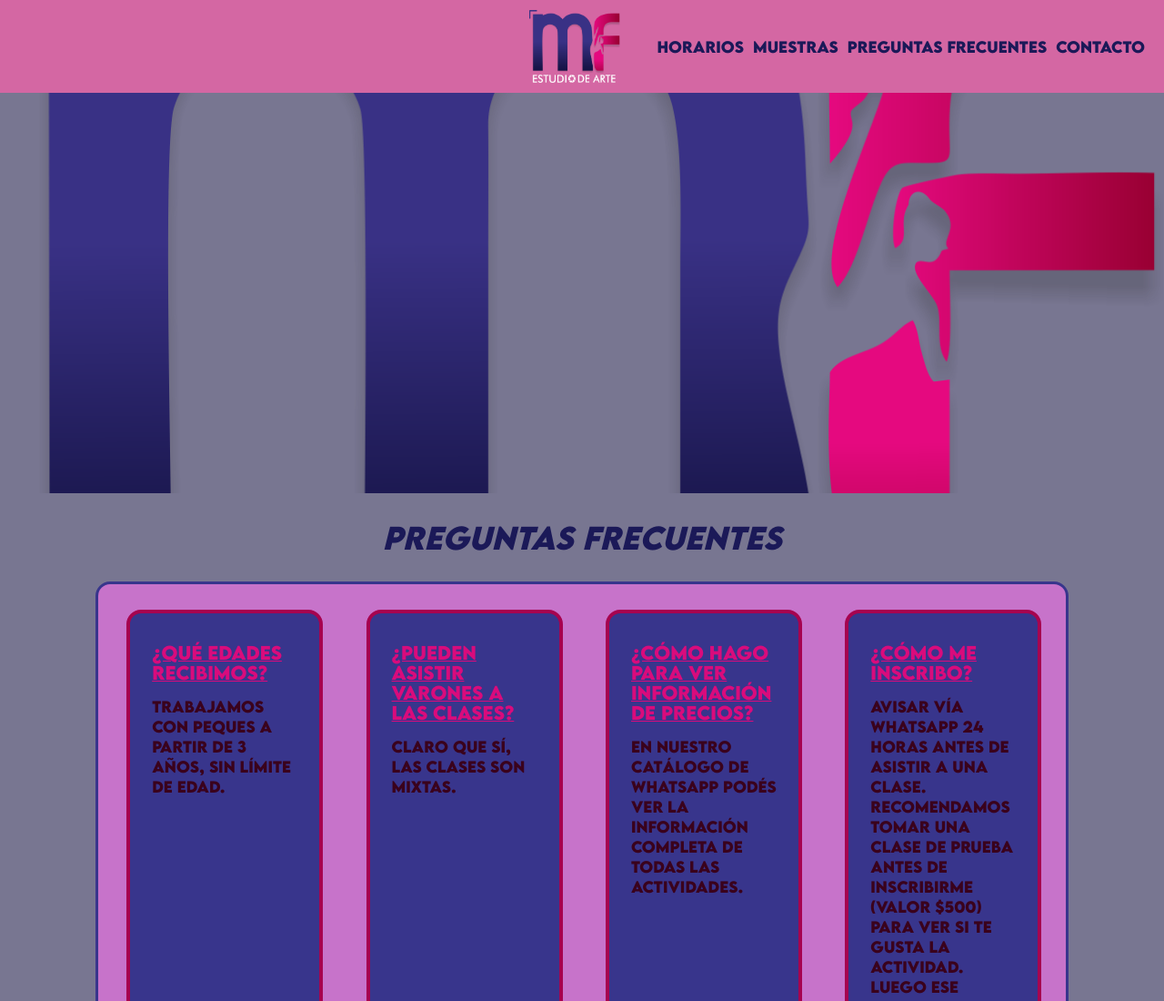
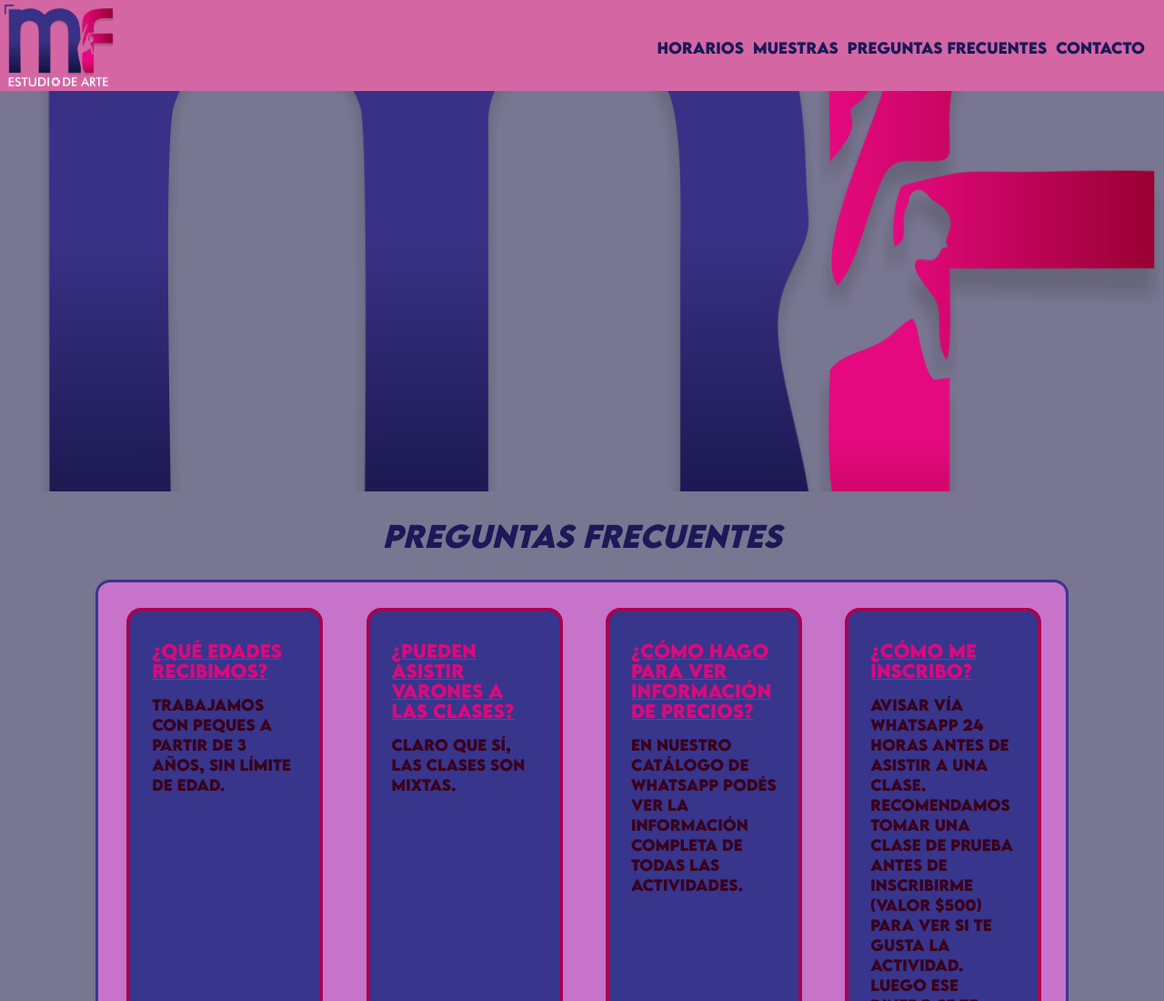
Before and after one commit to GonzaloDisanti/Repositorio1.github.io-PF-Disanti, a plain HTML site: page pages/faq.html in a window 1280 px wide. Shown: the top 1100 px of the page at 91% size. Drawn offline with Linux system fonts and the light colour scheme.

Commit message:
Modifiqué menú

```diff
--- a/css/styles.css
+++ b/css/styles.css
@@ -27,29 +27,20 @@ body{
     color: #38358C;
     font-size: 2em;
 }
-h1{
-    font-family: "Lemon Milk";
-    font-size: 2em;
-    font-weight: 900;
-    font-style: italic;
-    color: #1b1958;
-    text-align: center;
-}
 header{
     background-color: #d467a3;
     position: sticky;
     top: 0;
     width: 100%;
+    height: 100px;
     display: flex;
-    flex-flow: row-reverse wrap;
+    flex-flow: row wrap;
     justify-content: space-between;
 }
-header nav a img{
-    width: 100px;
-    height: 80px;
-    display: flex;
-    justify-content: flex-start;
-    align-items: stretch;
+header div a img{
+    width: 120px;
+    height: 90px;
+    padding: 5px;
 }
 header nav{
     display: flex;
@@ -80,6 +71,14 @@ header nav ul li a{
     background-size: cover;
     background-attachment: fixed;
     height: 55vh;
+}
+h1{
+    font-family: "Lemon Milk";
+    font-size: 2em;
+    font-weight: 900;
+    font-style: italic;
+    color: #1b1958;
+    text-align: center;
 }
 section h1{
     font-family: "Lemon Milk";
--- a/pages/faq.html
+++ b/pages/faq.html
@@ -12,10 +12,12 @@
 </head>
 <body>
     <header>
+        <div>
+            <a href="../index.html">
+                <img src="../assets/img/LOGO MF PNG COLOR.png" alt="Logo Estudio de Arte">
+            </a>
+        </div>
         <nav>
-            <a href="../index.html">
-                <img class="logo-index" src="../assets/img/LOGO MF PNG COLOR.png" alt="Logo Estudio de Arte">
-            </a>
             <ul>
                 <li><a href="./horarios.html">Horarios</a></li>
                 <li><a href="./muestras.html">Muestras</a></li>
```
Also changed, not shown: index.html (+3 -1 lines), pages/contacto.html (+5 -4 lines), pages/horarios.html (+5 -3 lines), pages/muestras.html (+5 -3 lines).
